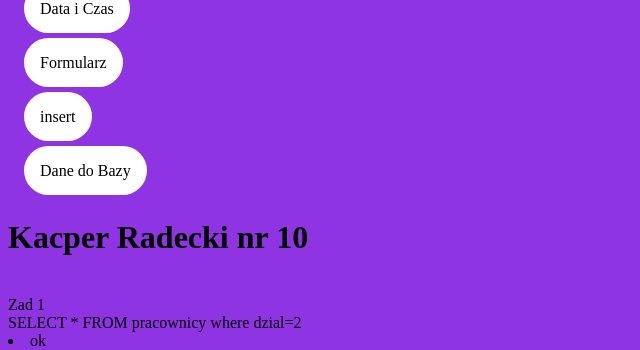
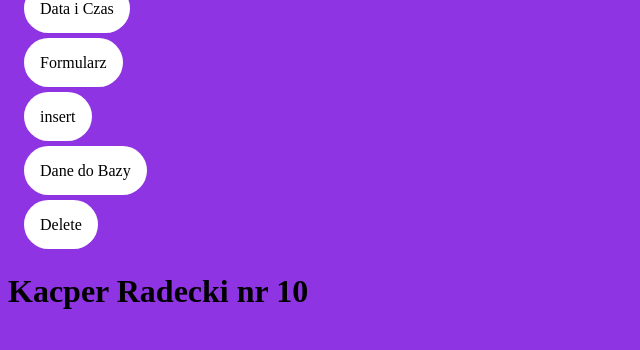
Before and after one commit to AD-2018/sql-php-pierwsza_strona-RadeckiKacper, a PHP site: page / in a window 1280 px wide. Shown: the part 170-520 px from the top of the page, without its empty margins (0-640 px from the left). Run offline with PHP 8.4, Linux system fonts and the light colour scheme; data that the repository does not hold is empty.

Commit message:
Update index.php

```diff
--- a/index.php
+++ b/index.php
@@ -22,6 +22,9 @@
     <br/>
 <br/>
         <a href="danedobazy.html">Dane do Bazy</a></br>
+    <br/>
+<br/>
+        <a href="delete.php">Delete</a></br>
     <br/>
     </div>
     <h1>Kacper Radecki nr 10</h1>
```
